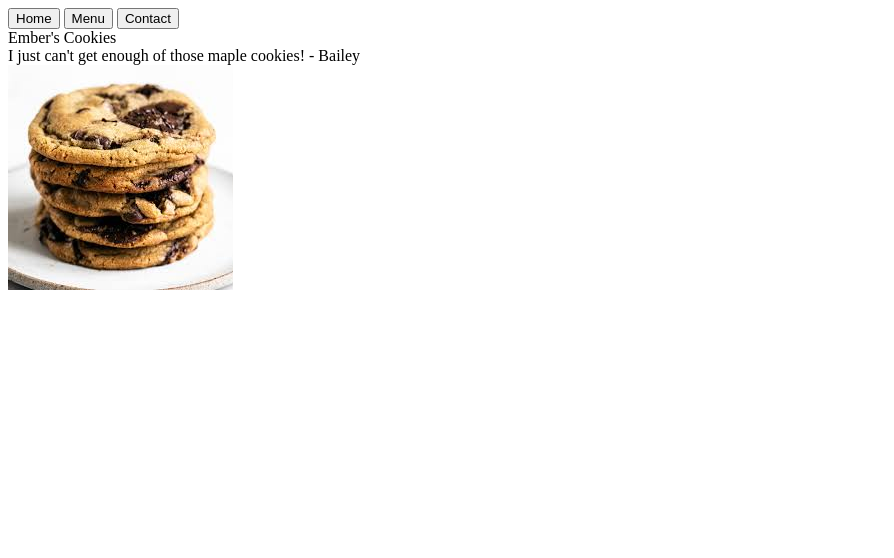
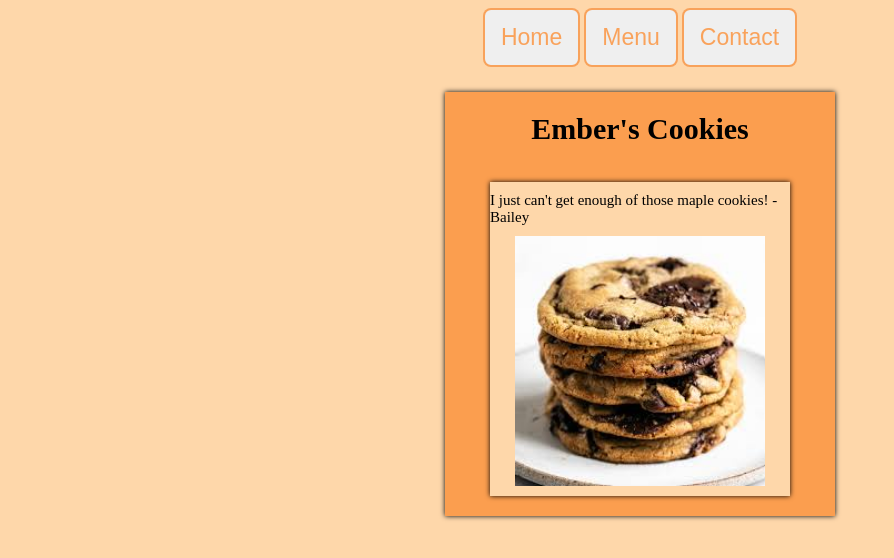
Before and after one commit to EmberD323/restaurant, a website built with webpack: page src/template.html in a window 1280 px wide. Shown: the whole page, without its empty margins (0-894 px from the left). Built offline with nearby package versions, Linux system fonts and the light colour scheme.

Commit message:
Add basic CSS to website

```diff
--- a/src/contact.js
+++ b/src/contact.js
@@ -11,7 +11,7 @@ const contactLoad = (function(){
 
     for(let i=1;i<4;i++){
         const itemDOM = document.createElement("div");
-        itemDOM.classList.add("item"+i);
+        itemDOM.classList.add("item");
         contentDOM.appendChild(itemDOM);
 
         const itemHeadingDOM = document.createElement("div");
--- a/src/homepage.js
+++ b/src/homepage.js
@@ -8,7 +8,7 @@ const pageLoad = (function(){
     contentDOM.appendChild(headerDOM);
 
     const itemDOM = document.createElement("div");
-    itemDOM.classList.add("item1");
+    itemDOM.classList.add("item");
     contentDOM.appendChild(itemDOM);
 
 
--- a/src/menu.js
+++ b/src/menu.js
@@ -16,7 +16,7 @@ const loadMenu = (function(){
 
     for(let i=1;i<5;i++){
         const itemDOM = document.createElement("div");
-        itemDOM.classList.add("item"+i);
+        itemDOM.classList.add("item");
         contentDOM.appendChild(itemDOM);
 
         const itemWordsDOM = document.createElement("div");
--- a/src/styles.css
+++ b/src/styles.css
@@ -1,4 +1,68 @@
 /* styles.css */
-#content>img {
+:root{
+    box-sizing: border-box;
+    --main-color:#fed7aa;
+    --second-color:#fb923cd2;
+}
+
+body{
+    background-color: var(--main-color);
+    display: grid;
+    gap:25px;
+}
+
+#content{
+    display: grid;
+    justify-content: center;
+    background-color: var(--second-color);
+    width:350px;
+    justify-self: center;
+    grid-template-rows: 50px auto;
+    grid-auto-rows:auto;
+    grid-template-columns: 300px;
+    box-shadow: 0 0 5px black;
+    padding:20px;
+    gap:20px
+}
+
+img {
     width:250px
   }
+
+header{
+    display:flex;
+    justify-content: center;
+
+}
+
+#content>*{
+    justify-self: center;
+}
+
+.header{
+    font-size: 30px;
+    font-weight: bold;
+}
+.item{
+    font-size: 15px;
+    display: grid;
+    gap:10px;
+    background-color: var(--main-color);
+    box-shadow: 0 0 5px black;
+    width:300px;
+    padding: 10px 0px;
+
+}
+
+.item>.words, .item>img{
+    justify-self: center;
+}
+
+button {
+    color: var(--second-color);
+    font-size: 23px;
+    line-height: 23px;
+    padding: 16px;
+    border-radius: 8px;
+    border: 2px solid var(--second-color);
+}
```
